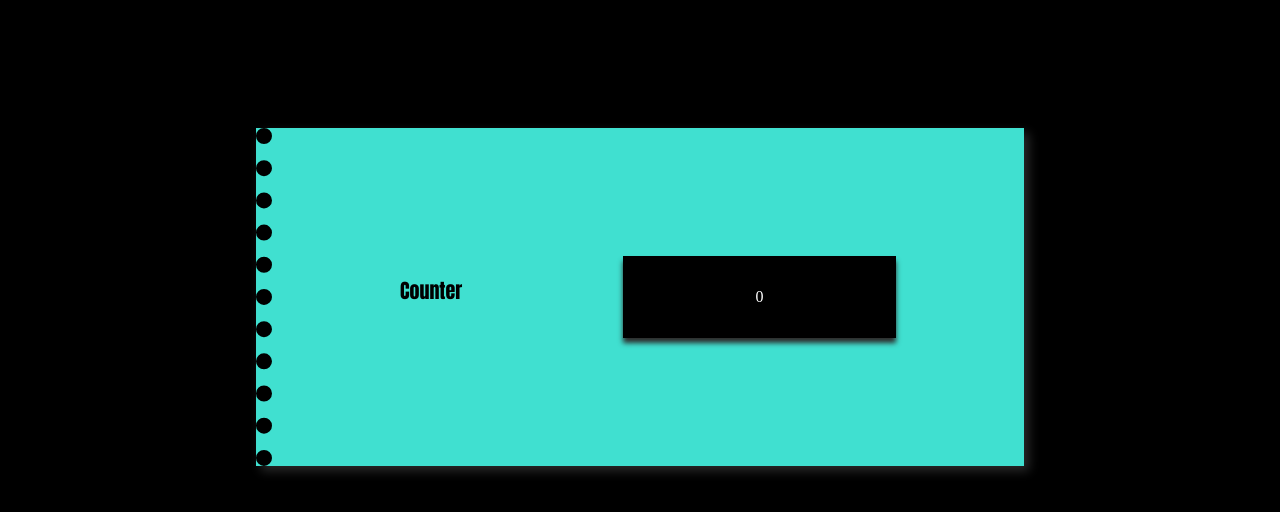
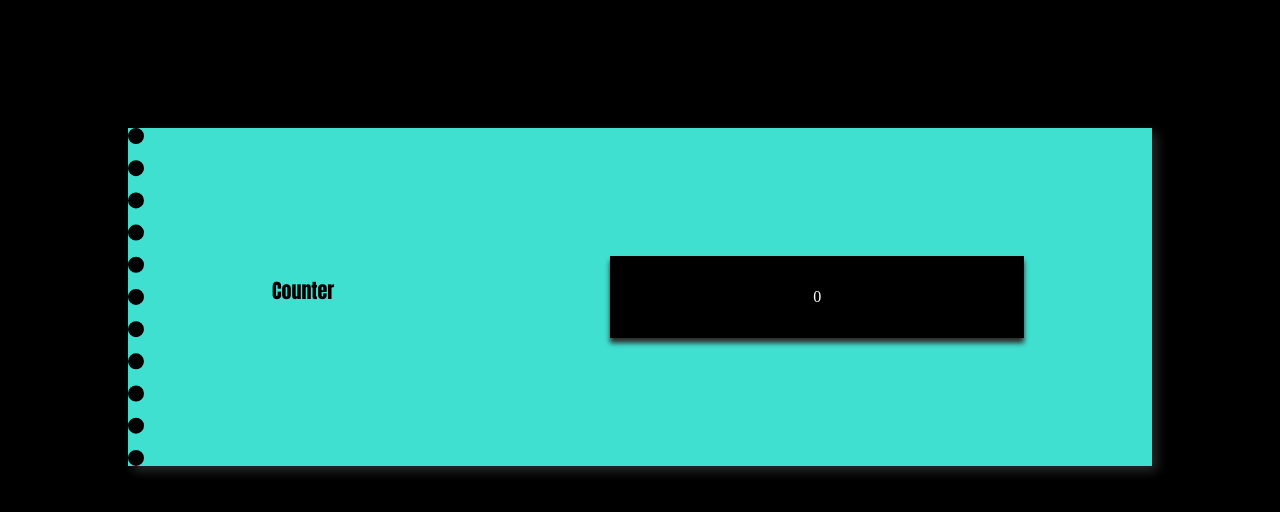
Before and after one commit to SanskrutiRP/Counter, a plain HTML site: page index.html in a window 1280 px wide. Drawn offline with Linux system fonts and the light colour scheme.

Commit message:
Update style.css

```diff
--- a/style.css
+++ b/style.css
@@ -8,7 +8,7 @@ body{
 }
 
 .number{
-    margin: 10% 20% 10% 20%;
+    margin: 10% 10% 10% 10%;
     padding: 10%;
     background-color: turquoise;
     border-left: dotted;
```
